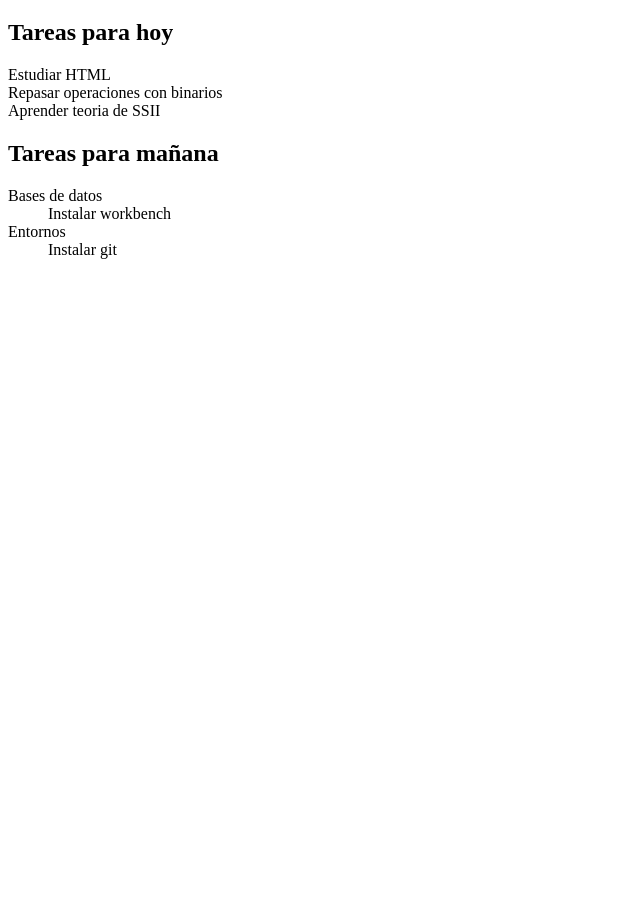
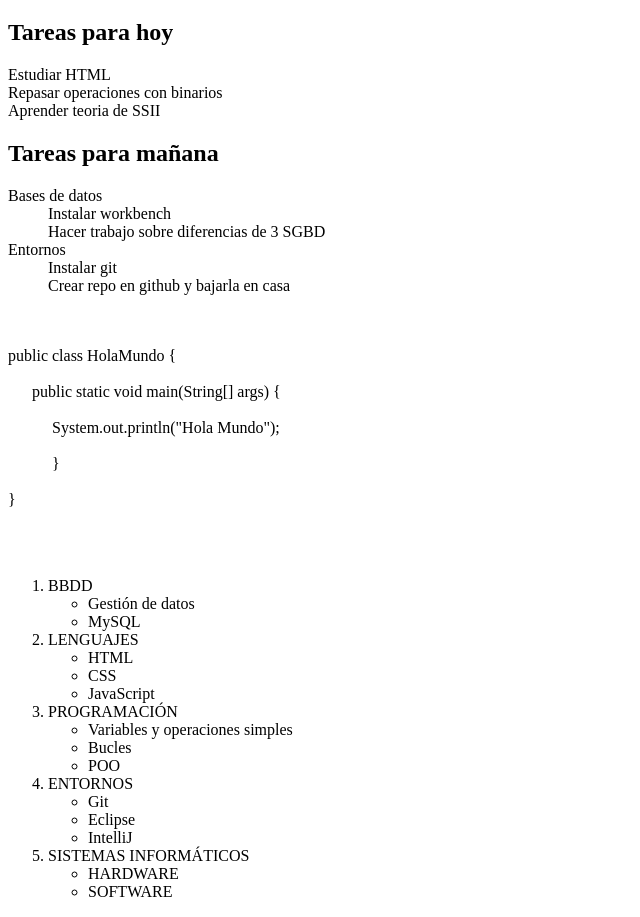
Before and after one commit to sergiocuacor/LLMM, a plain HTML site: page TEMA 2/Ejercicio4/ejercicio4.html in a window 1280 px wide. Shown: the part 61-978 px from the top of the page, without its empty margins (0-640 px from the left). Before the commit the page ends 800 px from the top, so only its background shows below. Drawn offline with Linux system fonts and the light colour scheme.

Commit message:
[ADD] ejercicios 4 y 5 HTML Tema2

```diff
--- a/TEMA 2/Ejercicio4/ejercicio4.html
+++ b/TEMA 2/Ejercicio4/ejercicio4.html
@@ -11,10 +11,58 @@
     <p>Estudiar HTML<br>Repasar operaciones con binarios<br>Aprender teoria de SSII</p>
     <h2>Tareas para mañana</h2>
     <dl>
-        <dt>Bases de datos</dt>
+        <dt>Bases de datos
             <dd>Instalar workbench</dd>
+            <dd>Hacer trabajo sobre diferencias de 3 SGBD</dd>
+        </dt>
+
         <dt>Entornos</dt>
             <dd>Instalar git</dd>
+            <dd>Crear repo en github y bajarla en casa</dd>
     </dl>
+    <p><br><br>public class HolaMundo {<br><br>&nbsp;&nbsp;&nbsp;&nbsp;&nbsp;
+        public static void main(String[] args) {<br><br>&nbsp;&nbsp;&nbsp;&nbsp;&nbsp;&nbsp;&nbsp;&nbsp;&nbsp;&nbsp;
+        System.out.println("Hola Mundo");<br><br>&nbsp;&nbsp;&nbsp;&nbsp;&nbsp;&nbsp;&nbsp;&nbsp;&nbsp;&nbsp;
+        }<br><br>
+        }</p>
+        <br><br>
+
+    <ol>
+        <li>BBDD
+            <ul>
+                <li>Gestión de datos</li>
+                <li>MySQL</li>
+            </ul>
+        </li>
+        <li>LENGUAJES
+            <ul>
+                <li>HTML</li>
+                <li>CSS</li>
+                <li>JavaScript</li>
+            </ul>
+        </li>
+        <li>PROGRAMACIÓN
+            <ul>
+                <li>Variables y operaciones simples</li>
+                <li>Bucles</li>
+                <li>POO</li>
+            </ul>
+        </li>
+        <li>ENTORNOS
+            <ul>
+                <li>Git</li>
+                <li>Eclipse</li>
+                <li>IntelliJ</li>
+            </ul>
+        </li>
+        <li>SISTEMAS INFORMÁTICOS
+            <ul>
+                <li>HARDWARE</li>
+                <li>SOFTWARE</li>
+            </ul>
+        </li>
+
+    </ol>
+
 </body>
 </html>
```
Also changed, not shown: TEMA 2/Ejercicio5/listaAsignaturas.html (added, +11 -0 lines), TEMA 2/Ejercicio2/Principalej2.html (renamed from TEMA 2/TEMA2_Ejercicio2/Principalej2.html), TEMA 2/Ejercicio2/pagina2_ej2.html (renamed from TEMA 2/TEMA2_Ejercicio2/pagina2_ej2.html).
